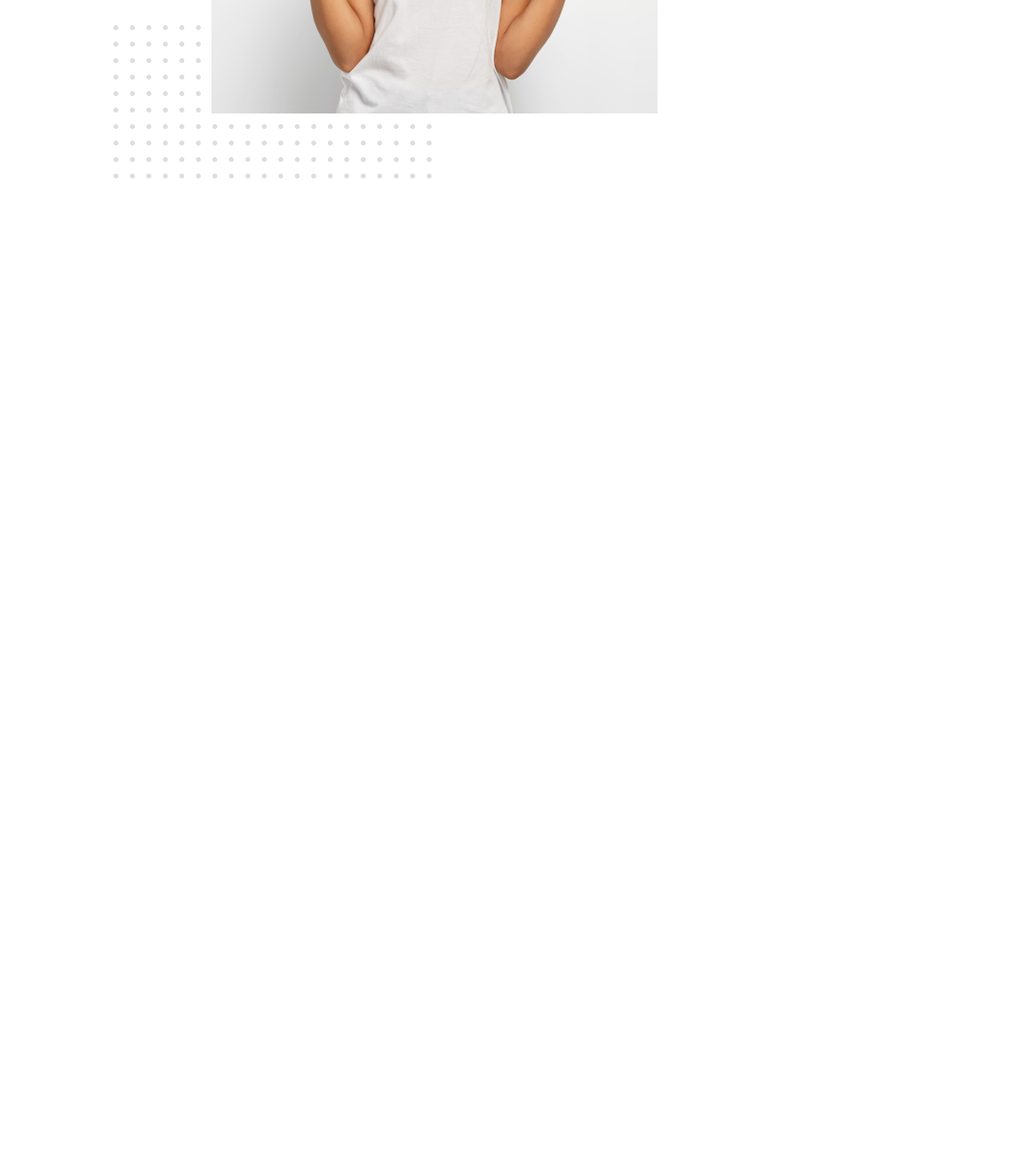
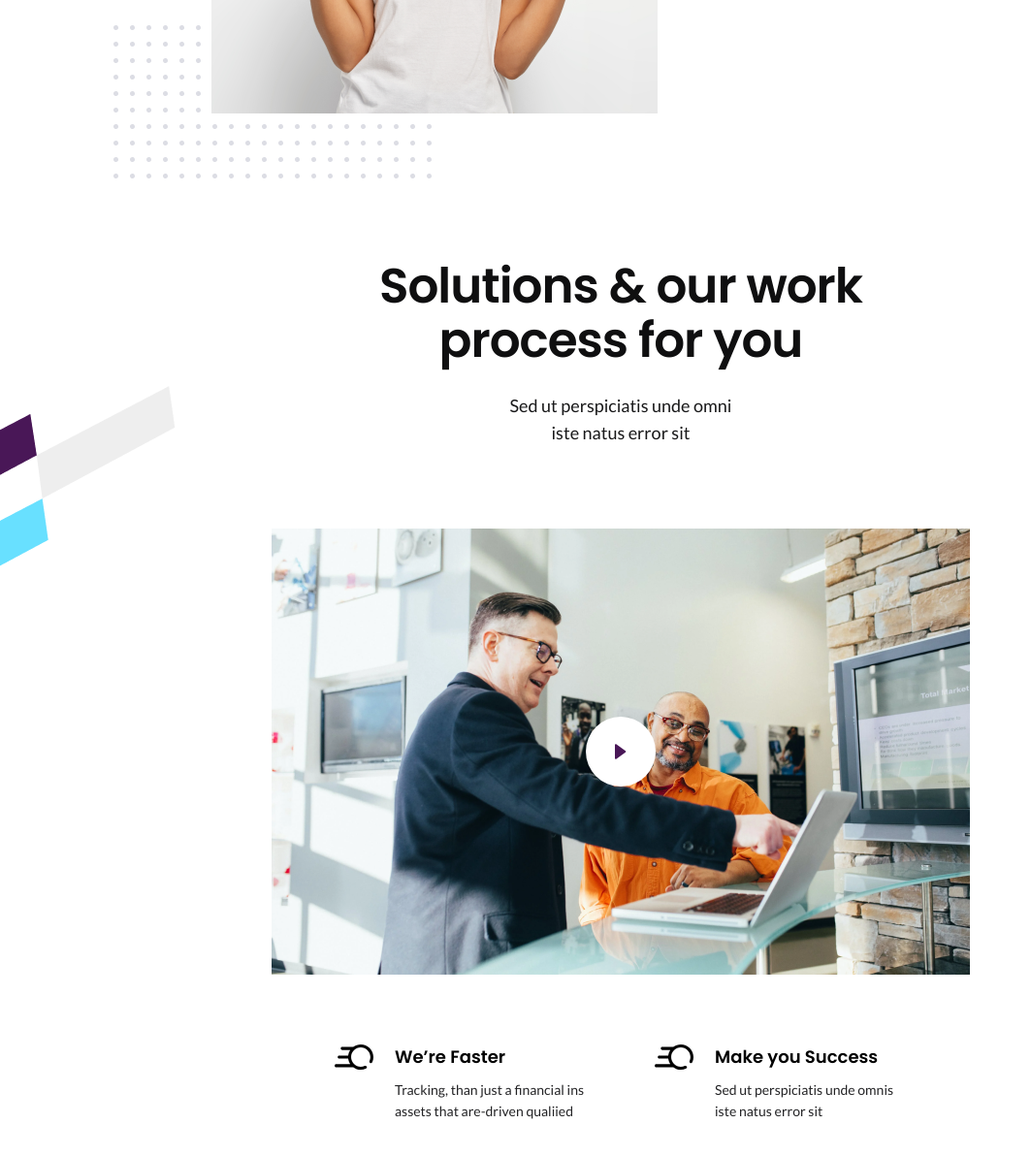
Before and after one commit to TrungEm/tailwind-project-03, a website: page public/index.html in a window 1280 px wide. Shown: the part 5700-6892 px from the top of the page at 97% size, without its empty margins (0-1063 px from the left). Before the commit the page ends 6000 px from the top, so only its background shows below. Drawn offline with Linux system fonts and the light colour scheme.

Commit message:
Làm phần video

```diff
--- a/public/assets/css/styles.css
+++ b/public/assets/css/styles.css
@@ -42,6 +42,12 @@
     height: 118px;
 }
 
+.decorate-05 {
+    background: url(../imgs/abstract-05.png) no-repeat;
+    width: 289px;
+    height: 206px;
+}
+
 .container-header {
     width: 1328px;
     max-width: calc(100vw - 48px);
@@ -68,3 +74,8 @@
 .clip-path-2 {
     clip-path: polygon(0 1%, 100% 0, 100% 95%, 0% 100%);
 }
+
+.btn-play:hover .icon-play {
+    transform: scale(1.6);
+    transition: all 0.3s;
+}
--- a/public/index.html
+++ b/public/index.html
@@ -7,7 +7,7 @@
         <link href="./assets/css/tailwind.css" rel="stylesheet" />
         <link rel="stylesheet" href="./assets/css/styles.css" />
     </head>
-    <body class="h-[6000px]">
+    <body class="h-[8000px]">
         <!-- Header -->
         <header class="bg-header min-h-screen">
             <div class="relative pt-[54px] overflow-hidden">
@@ -811,6 +811,79 @@
                     </div>
                 </div>
             </section>
+
+            <!-- Video -->
+            <section class="relative pt-[83px] pb-[125px]">
+                <div class="absolute left-0 top-[213px] decorate-05"></div>
+                <div class="w-[720px] mx-auto">
+                    <h2
+                        class="mx-auto w-[500px] font-semibold text-[3.125rem] leading-[1.12] text-center tracking-[-0.02em] text-[#0F0F10]"
+                    >
+                        Solutions & our work process for you
+                    </h2>
+                    <p
+                        class="mt-[25px] mx-auto w-[233px] font-Lato font-normal text-lg leading-[1.56] text-center text-[#181819]"
+                    >
+                        Sed ut perspiciatis unde omni iste natus error sit
+                    </p>
+                    <div class="flex items-center justify-center mt-[85px]">
+                        <img
+                            src="./assets/imgs/image-03.png"
+                            alt=""
+                            class="inline-block w-[720px] h-[460px] object-cover"
+                        />
+                        <button
+                            class="absolute flex items-center justify-center w-[72px] h-[72px] bg-white rounded-[50%] cursor-pointer z-10 btn-play"
+                        >
+                            <img
+                                src="./assets/icons/btn-play.svg"
+                                alt=""
+                                class="icon-play"
+                            />
+                        </button>
+                    </div>
+                    <div class="mt-[65px] flex justify-center">
+                        <div class="flex w-[260px]">
+                            <img
+                                src="./assets/icons/faster.svg"
+                                alt=""
+                                class="w-[40px] h-[40px]"
+                            />
+                            <div class="ml-[22px] mt-2">
+                                <strong
+                                    class="font-semibold text-lg leading-[1.28] text-[#000000]"
+                                    >We’re Faster</strong
+                                >
+                                <p
+                                    class="mt-[10px] font-Lato font-normal text-sm leading-[1.57] text-[#242426]"
+                                >
+                                    Tracking, than just a financial ins assets
+                                    that are-driven qualiied
+                                </p>
+                            </div>
+                        </div>
+                        <div class="flex ml-[70px] w-[260px]">
+                            <img
+                                src="./assets/icons/faster.svg"
+                                alt=""
+                                class="w-[40px] h-[40px]"
+                            />
+                            <div class="ml-[22px] mt-2">
+                                <strong
+                                    class="font-semibold text-lg leading-[1.28] text-[#000000]"
+                                    >Make you Success</strong
+                                >
+                                <p
+                                    class="mt-[10px] font-Lato font-normal text-sm leading-[1.57] text-[#242426]"
+                                >
+                                    Sed ut perspiciatis unde omnis iste natus
+                                    error sit
+                                </p>
+                            </div>
+                        </div>
+                    </div>
+                </div>
+            </section>
         </main>
 
         <!-- Footer -->
```
Also changed, not shown: public/assets/css/tailwind.css, public/assets/icons/btn-play.svg (added), public/assets/imgs/abstract-05.png (added), public/assets/imgs/image-03.png (added).
